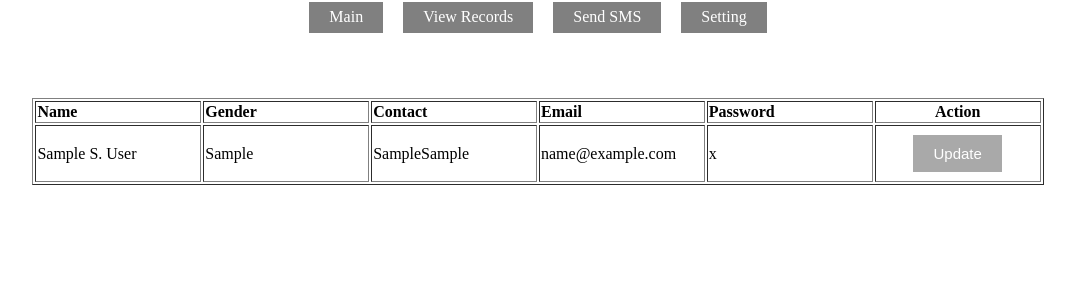
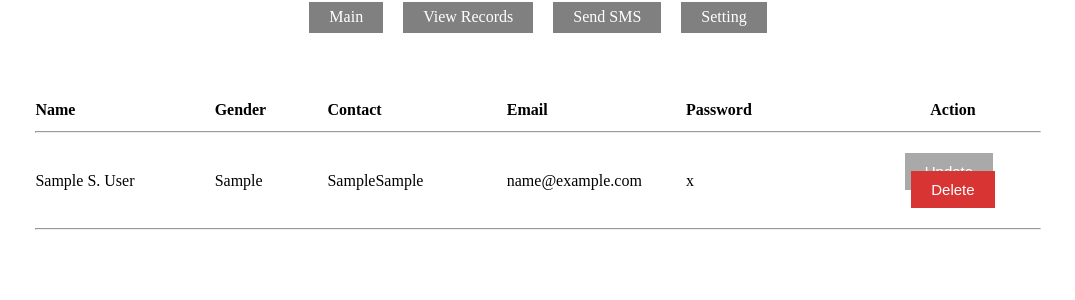
Before and after one commit to hrshmllw/PHPS2, a PHP site: page /Admin/view_records in a window 1280 px wide. Shown: the top 300 px of the page, without its empty margins (102-1177 px from the left). Run offline with PHP 8.4, Linux system fonts and the light colour scheme; tables that the repository leaves empty or names only in its code hold one stand-in row (values such as "Sample post").

Commit message:
Finished Activity #7

```diff
--- a/Admin/retriever.php
+++ b/Admin/retriever.php
@@ -4,14 +4,17 @@
 <br>
 
 <center>
-    <table border = "1" width = "80%">
+    <table border = "0" width = "80%">
         <tr>
             <td width = "16%"><b>Name</b></td>
-            <td width = "16%"><b>Gender</b></td>
+            <td width = "10%"><b>Gender</b></td>
             <td width = "16%"><b>Contact</b></td>
             <td width = "16%"><b>Email</b></td>
             <td width = "16%"><b>Password</b></td>
             <td width = "16%"><center><b>Action</b></center></td>
+        </tr>
+        <tr>
+            <td colspan="6"><hr></td>
         </tr>
 
 <?php
@@ -36,6 +39,7 @@
     $jScript = md5(rand(1,9));
     $newScript = md5(rand(1,9));
     $getUpdate = md5(rand(1,9));
+    $getDelete = md5(rand(1,9));
 
     echo "
     <tr>
@@ -48,11 +52,19 @@
             <center>
                 <br>
                     <a href='?jScript=$jScript&&newScript=$newScript&&getUpdate=$getUpdate&&id_user=$id_user' class = 'btn-update'>Update</a>
+                    &nbsp;
+                    <a href='?jScript=$jScript&&newScript=$newScript&&getDelete=$getDelete&&id_user=$id_user' class = 'btn-delete'>Delete</a>
                 <br>
                 <br>
             </center>
         </td>
     </tr>";
+
+    echo "
+    <tr>
+        <td colspan='6'><hr></td>
+    </tr>
+    ";
 }
 ?>
 
--- a/Admin/updating_user.php
+++ b/Admin/updating_user.php
@@ -73,12 +73,6 @@
 }
 ?>
 
-<style>
-    .error{
-        color:red;
-    }
-</style>
-
 <center>
 <br>
 <br>
--- a/Admin/view_records.php
+++ b/Admin/view_records.php
@@ -13,6 +13,12 @@
 </script>
 
 <?php
+if(empty($_GET["getDelete"])){
+
+} else{
+    include("confirm_delete.php");
+}
+
 if(empty($_GET["getUpdate"])){
 ?>
 
--- a/connections.php
+++ b/connections.php
@@ -6,6 +6,10 @@
 ?>
 
 <style>
+.error{
+    color:red;
+}
+
 .btn-primary{
     -webkit-border-radius: 0;
     -moz-border-radius: 0;
@@ -36,4 +40,18 @@
     background: #808080;
     text-decoration: none;
 }
+
+.btn-delete{
+    font-family: Arial;
+    color: #ffffff;
+    font-size: 15px;
+    background: #d93434;
+    padding: 10px 20px 10px 20px;
+    text-decoration: none;
+}
+
+.btn-delete:hover{
+    background: #fc3c3c;
+    text-decoration: none;
+}
 </style>
```
Also changed, not shown: Admin/confirm_delete.php (added, +35 -0 lines).
